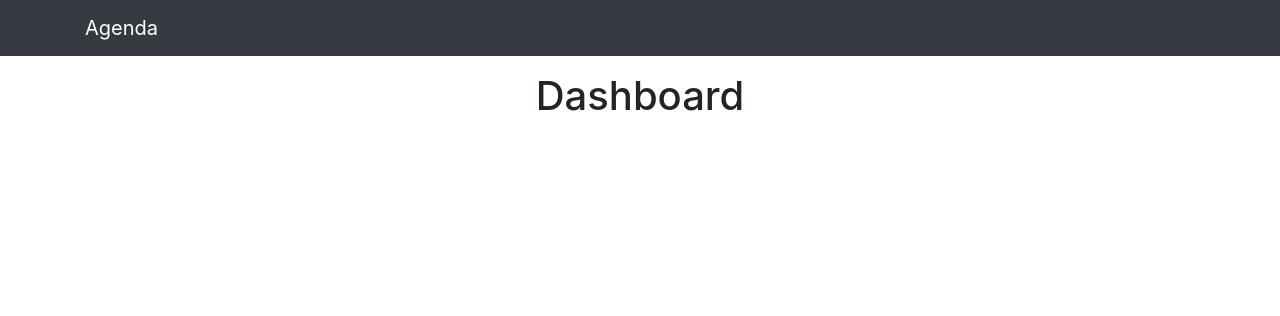
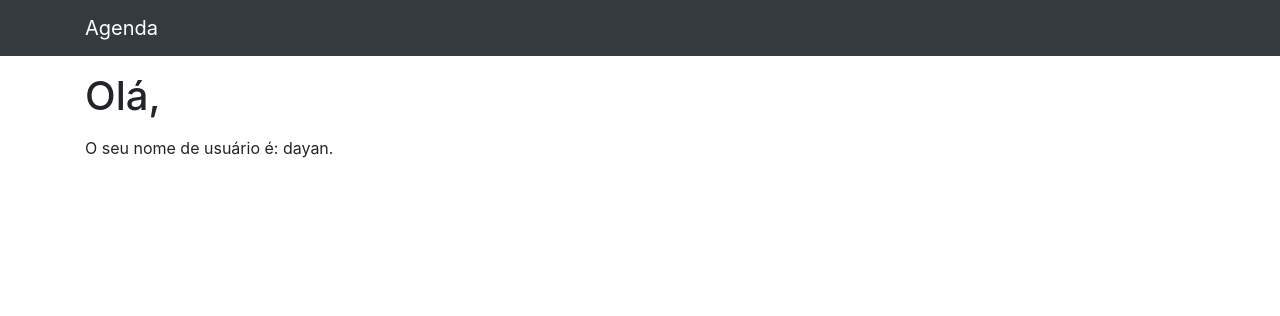
Before and after one commit to dayangomes/projeto-agenda-django, a Django app: page /accounts/dashboard/ in a window 1280 px wide. Shown: the top 316 px of the page. Run offline with Django 3.2, Linux system fonts and the light colour scheme; a user stored in the database is signed in; some libraries are stand-ins or nearby versions.

Commit message:
Style: template adjustments

```diff
--- a/accounts/templates/accounts/dashboard.html
+++ b/accounts/templates/accounts/dashboard.html
@@ -1,5 +1,10 @@
 {% extends 'base.html' %}
 
 {% block conteudo %}
-    <h1 class='mt-3 mb-3' align='center'>Dashboard</h1>
+<h1 class='mt-3 mb-3'>Olá, {{ user.first_name }} {{ user.last_name }}</h1>
+{% include 'partial/_messages.html'%}
+<p>
+    O seu nome de usuário é: {{ user }}.
+</p>
+
 {% endblock conteudo %}
```
Also changed, not shown: accounts/templates/accounts/login.html (+9 -2 lines), accounts/templates/accounts/cadastro.html (indentation only).
